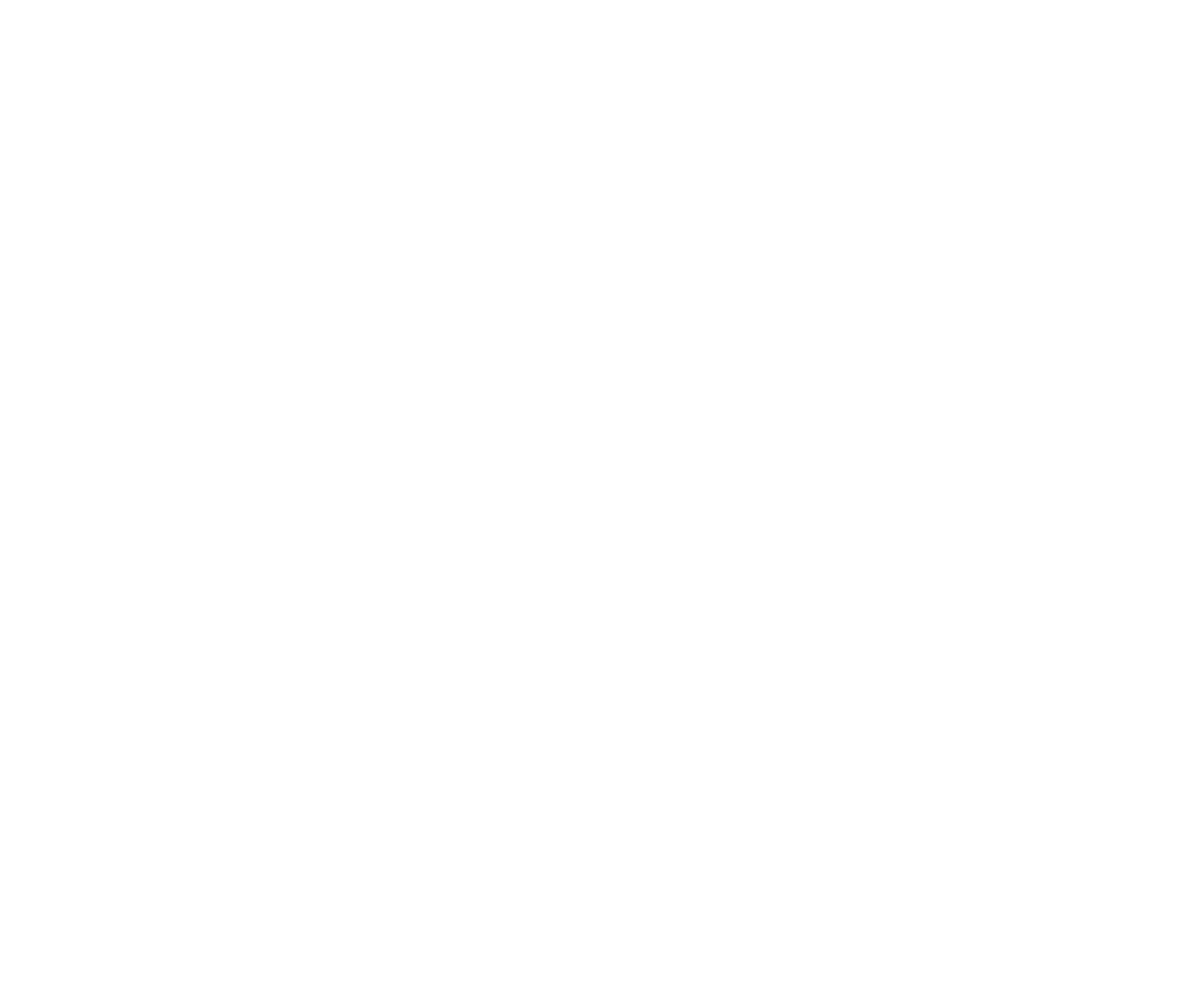
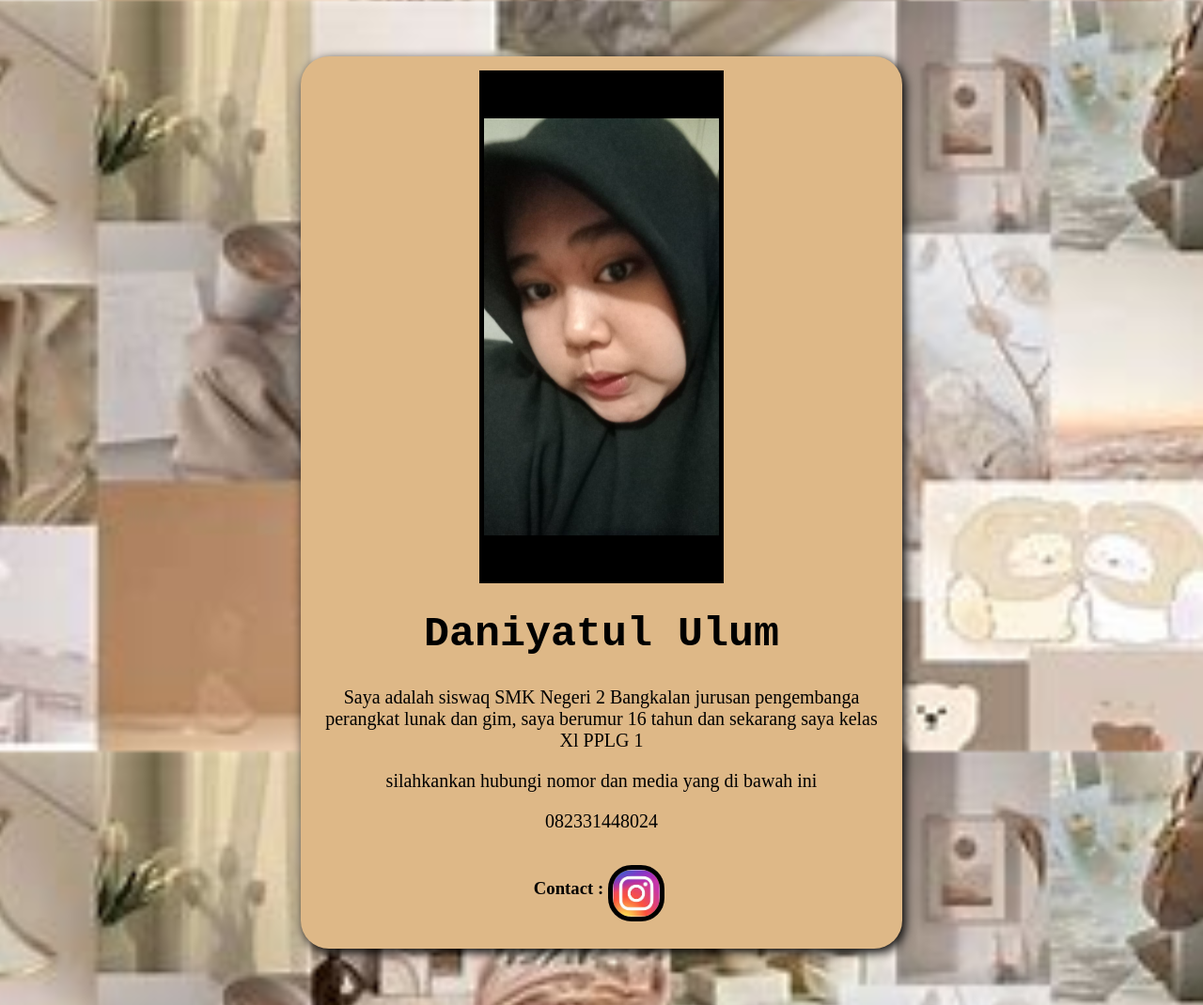
Before and after one commit to daniyaniya/daniya-porto, a plain HTML site: page index.html in a window 1280 px wide. Shown: the whole page at 94% size. Before the commit the page ends 800 px from the top, so only its background shows below. Drawn offline with Linux system fonts and the light colour scheme.

Commit message:
menambahkan style

```diff
--- a/index.html
+++ b/index.html
@@ -4,9 +4,26 @@
     <meta charset="UTF-8">
     <meta name="viewport" content="width=device-width, initial-scale=1.0">
     <title>Daniya porto</title>
+    <link rel="stylesheet" href="style.css">
 
 </head>
 <body>
+    <div id="card">
+    <img src="img/Screenshot_20231108_094557.jpg" alt="foto profil">
+    <h1>Daniyatul Ulum</h1>
 
+    <div id="about">
+        <p>Saya adalah siswaq SMK Negeri 2 Bangkalan jurusan pengembanga perangkat lunak dan gim, saya berumur 16 tahun dan sekarang saya kelas Xl PPLG 1 </p>
+    </div>
+    <div id="contact">
+        <p>silahkankan hubungi nomor dan media yang di bawah ini</p>
+        <p>082331448024</p>
+        <div id="contact" class="sosmed">
+            <h3>Contact :</h3>
+            <br>
+            <a href="https://instagram.com/yudania18?igshid=OGQ5ZDc2ODk2ZA==" ><img src="img/iggggggg.jpg" alt="logo ig"></a>
+
+    </div>
+    </div>
 </body>
 </html>
--- a/style.css
+++ b/style.css
@@ -0,0 +1,44 @@
+body {
+    background: url(img/gambar\ yayayay.jpg);
+    background-size: cover;
+    background-repeat: no-repeat;
+    background-attachment: fixed;
+}
+#card {
+    text-align: center;
+    color: black;
+    max-width: 600px;
+    border-radius: 30px;
+    margin: 60px auto;
+    padding: 20px;
+    box-shadow: 3px 4px 12px;
+    background-color: burlywood;
+}
+img {
+    width: 250px;
+    outline: 5px black solid;
+    text-align: center;
+}
+h1 {
+    font-size: 45px;
+    font-family: 'Courier New', Courier, monospace;
+    color: black;
+}
+p {
+    font-size: 20px;
+    color: black;
+}
+.sosmed {
+    display: flex;
+    justify-content: center;
+    margin-top: 30px;
+
+  }
+
+  .sosmed a img {
+    width: auto;
+    height: 50px;
+    margin-top: 2px;
+    margin: 10px;
+    border-radius: 40%;
+  }
```
Also changed, not shown: img/Screenshot_20231108_094557.jpg (added), img/gambar yayayay.jpg (added), img/iggggggg.jpg (added).
